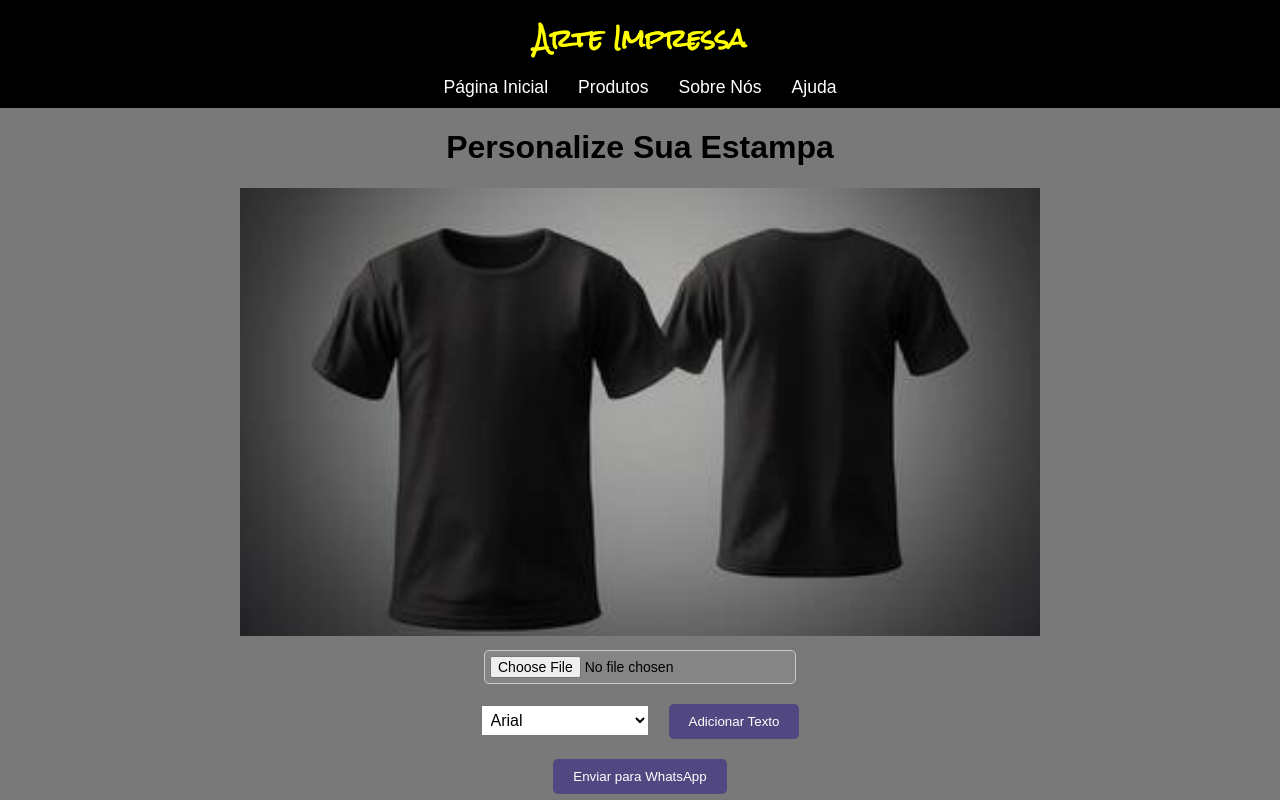
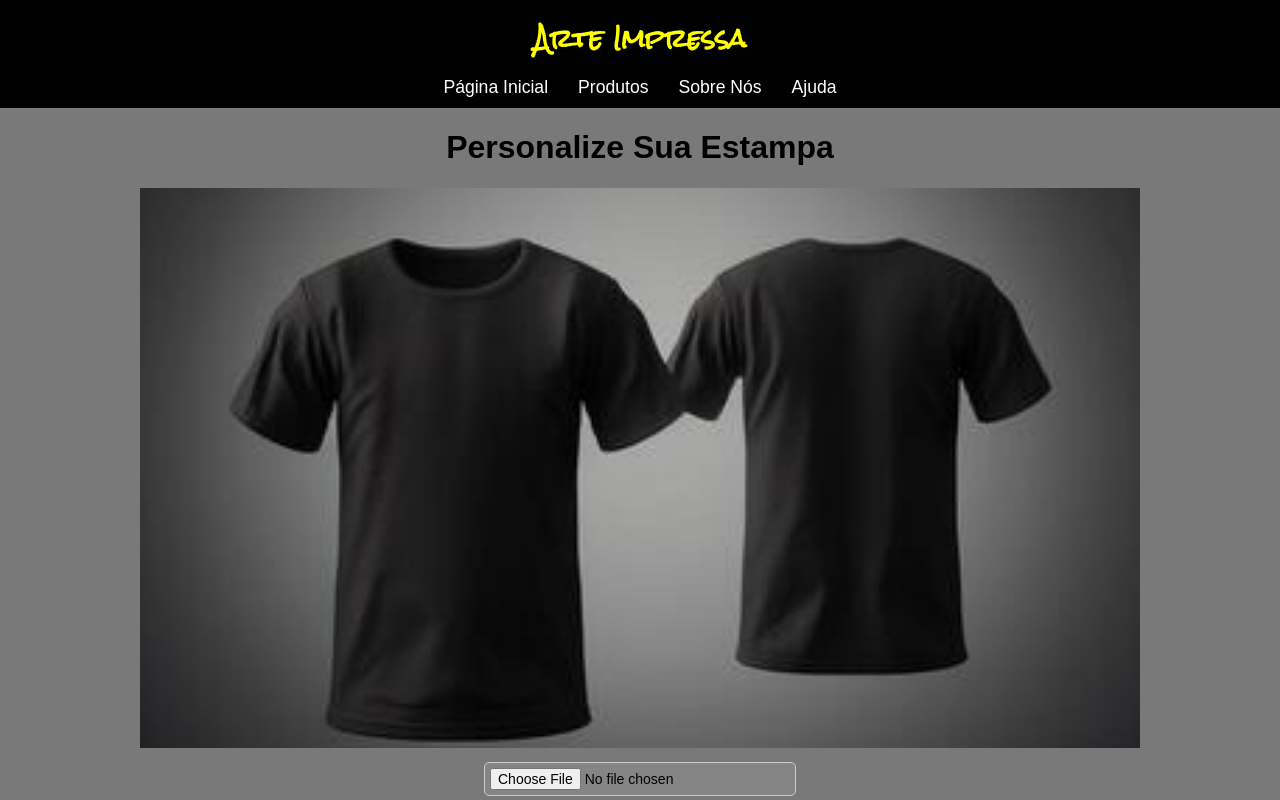
Before and after one commit to brunavillanova/estampasArteImpressa, a React (Create React App) app: page /editor in a window 1280 px wide. Shown: the top 800 px of the page. Built offline with nearby package versions, Linux system fonts and the light colour scheme.

Commit message:
alterando tamanho

```diff
--- a/src/components/DesignEditor.css
+++ b/src/components/DesignEditor.css
@@ -9,7 +9,7 @@
 
 .tshirt-container {
   position: relative;
-  width: 800px;
+  width: 1000px;
   margin: auto;
 }
 
```
